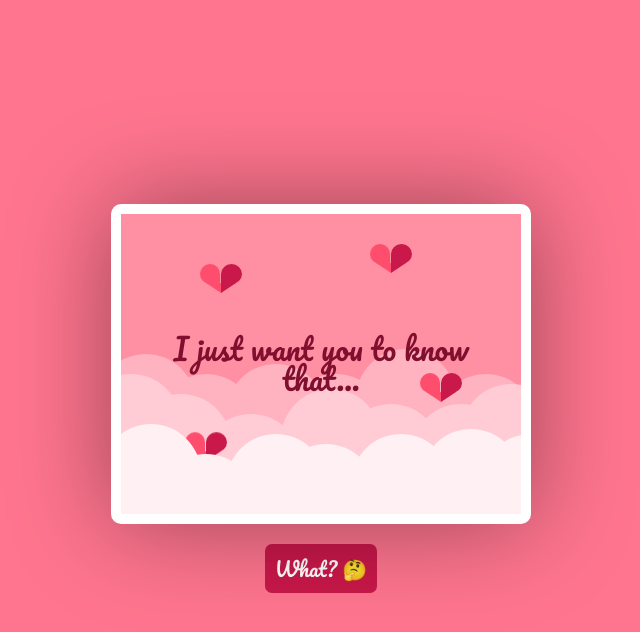
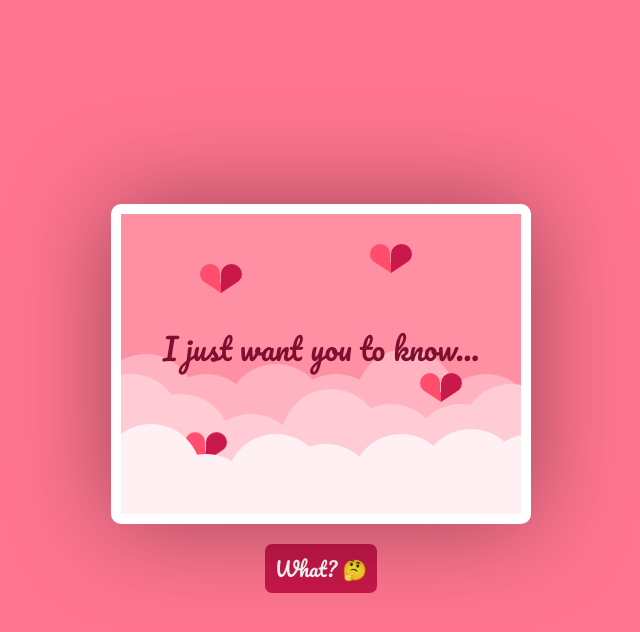
Before and after one commit to russeljaysantos/HappySingle, a plain HTML site: page index.html in a window 1280 px wide. Both pictures are taken after a click on the button "Okieee! 🥰". Shown: the whole page, without its empty margins (319-959 px from the left). Drawn offline with Linux system fonts and the light colour scheme.

Commit message:
Update index.html

```diff
--- a/index.html
+++ b/index.html
@@ -11,7 +11,7 @@
             var textElement = document.querySelector('.text span');
             if (button.textContent === "Okieee! 🥰") {
                 button.textContent = "What? 🤔";
-                textElement.textContent = "I just want you to know  that...";
+                textElement.textContent = "I just want you to know...";
             } else {
                 // Redirect to another HTML page
                 window.location.href = "main.html";
```
